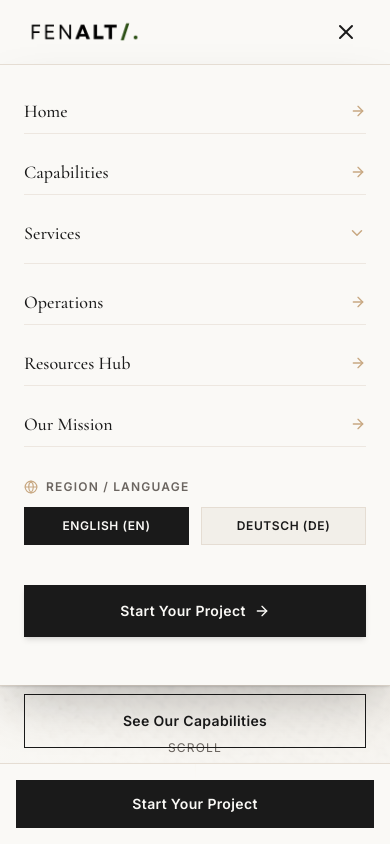
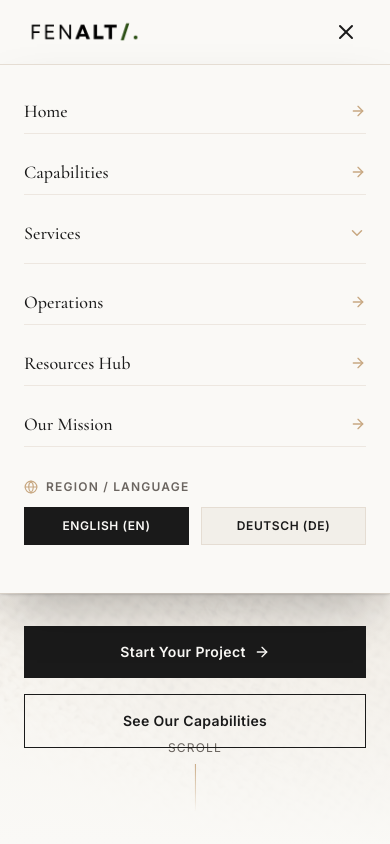
Before and after one commit to rifatkhan97/fenalt, a Next.js app: page / in a window 390 px wide. Both pictures are taken after a click on the button 346 px from the left and 32 px from the top of the page. Shown: the top 844 px of the page. Built offline with nearby package versions, Linux system fonts and the light colour scheme.

Commit message:
fix(navbar): remove Start Your Project button and sticky bar from mobile menu layout

```diff
--- a/components/Navbar.tsx
+++ b/components/Navbar.tsx
@@ -265,7 +265,7 @@ export default function Navbar() {
             </Link>
 
             {/* Language Switcher in Mobile Drawer */}
-            <div className="pt-4 pb-2">
+            <div className="pt-4 pb-6">
               <div className="flex items-center gap-2 text-xs font-semibold uppercase tracking-widest text-[#6B6560] mb-3">
                 <Globe size={14} className="text-[#C8A882]" />
                 <span>Region / Language</span>
@@ -295,31 +295,9 @@ export default function Navbar() {
                 </Link>
               </div>
             </div>
-
-            {/* Primary Action Button inside Drawer */}
-            <div className="pt-4 pb-6">
-              <Link
-                href="/intake"
-                onClick={() => setIsOpen(false)}
-                className="w-full inline-flex items-center justify-center gap-2 px-6 py-4 bg-[#1A1A1A] text-[#FAF9F6] text-sm font-semibold tracking-wide hover:bg-[#2D5016] transition-colors duration-300 shadow-md"
-              >
-                {isGerman ? "Projekt Starten" : "Start Your Project"}
-                <ArrowRight size={16} />
-              </Link>
-            </div>
           </div>
         </div>
       </nav>
-
-      {/* Sticky Mobile Bottom CTA Bar */}
-      <div className="lg:hidden fixed bottom-0 left-0 right-0 z-40 p-4 bg-[#FAF9F6]/95 backdrop-blur-md border-t border-[#E5DDD3] shadow-lg">
-        <Link
-          href="/intake"
-          className="block w-full text-center px-5 py-3.5 bg-[#1A1A1A] text-[#FAF9F6] text-sm font-semibold tracking-wide hover:bg-[#2D5016] transition-colors duration-300"
-        >
-          {isGerman ? "Projekt Starten" : "Start Your Project"}
-        </Link>
-      </div>
     </>
   );
 }
```
